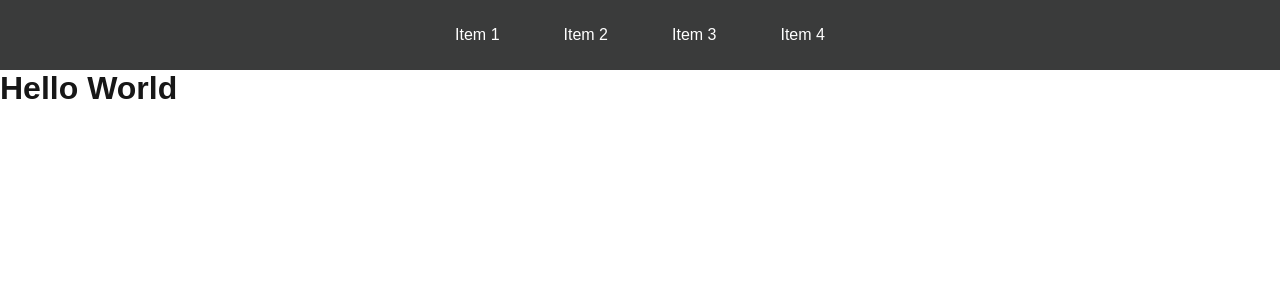
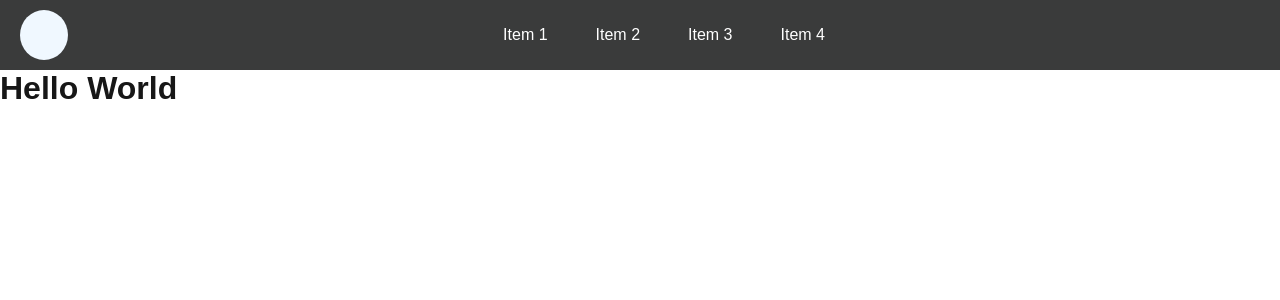
Before and after one commit to iskariott/newPortfolio, a Next.js app: page / in a window 1280 px wide. Shown: the top 300 px of the page. Built offline with nearby package versions, Linux system fonts and the light colour scheme.

Commit message:
added logo

```diff
--- a/entities/headers/BaseHeader/BaseHeader.jsx
+++ b/entities/headers/BaseHeader/BaseHeader.jsx
@@ -37,6 +37,7 @@ function RenderMenuList(item) {
 export default function BaseHeader() {
     return (
         <header className={st.header}>
+            <Link href="#" className={st.logo} />
             <nav className={st.menu}>
                 <ul className={st.list}>
                     {menuItems.map((item, i) => (
--- a/entities/headers/BaseHeader/BaseHeader.module.scss
+++ b/entities/headers/BaseHeader/BaseHeader.module.scss
@@ -1,9 +1,17 @@
 .header {
     width: 100%;
-    height: 70px;
+    // height: 70px;
     background-color: rgb(58, 59, 59);
     display: flex;
     align-items: center;
+    padding: 10px 20px;
+}
+
+.logo {
+    background-color: aliceblue;
+    border-radius: 50%;
+    width: 50px;
+    height: 50px;
 }
 
 .menu {
@@ -13,7 +21,7 @@
 .list {
     display: flex;
     justify-content: center;
-    gap: 2rem;
+    gap: 1rem;
 
     li {
         position: relative;
```
